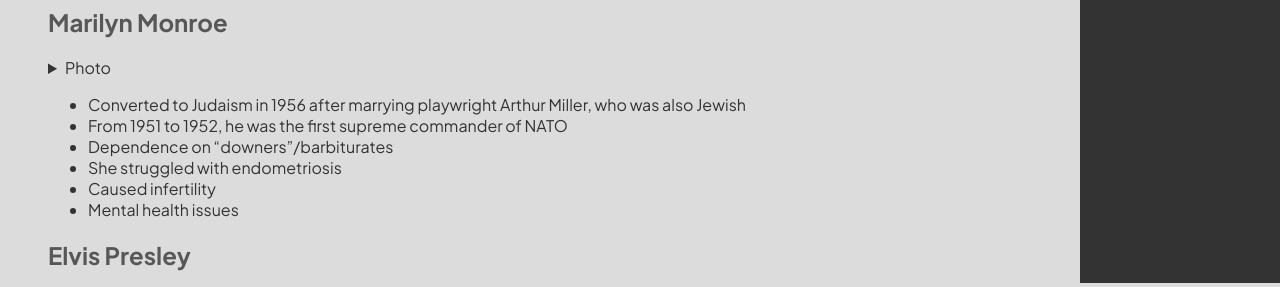
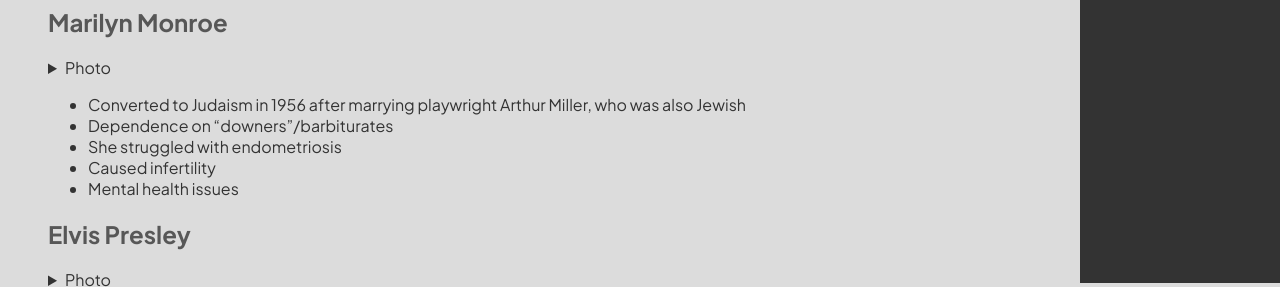
Before and after one commit to elisachs1/the50sproject, a plain HTML site: page index.html in a window 1280 px wide. Shown: the part 517-804 px from the top of the page. Drawn offline with Linux system fonts and the light colour scheme; a web font is replaced by a local one.

Commit message:
Update index.html

```diff
--- a/index.html
+++ b/index.html
@@ -81,7 +81,6 @@
           Converted to Judaism in 1956 after marrying playwright Arthur Miller,
           who was also Jewish
         </li>
-        <li>From 1951 to 1952, he was the first supreme commander of NATO</li>
         <li>Dependence on “downers”/barbiturates</li>
         <li>She struggled with endometriosis</li>
         <li>Caused infertility</li>
```
